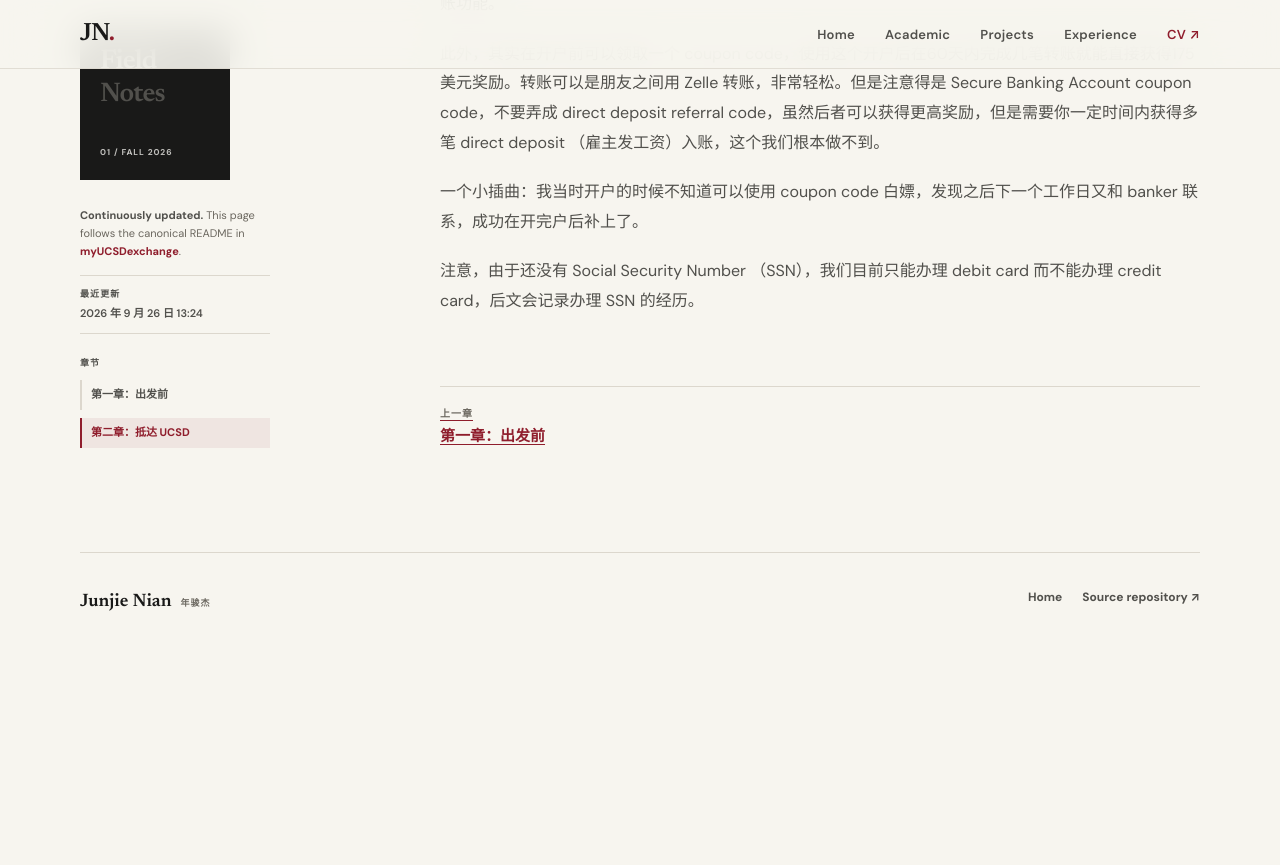
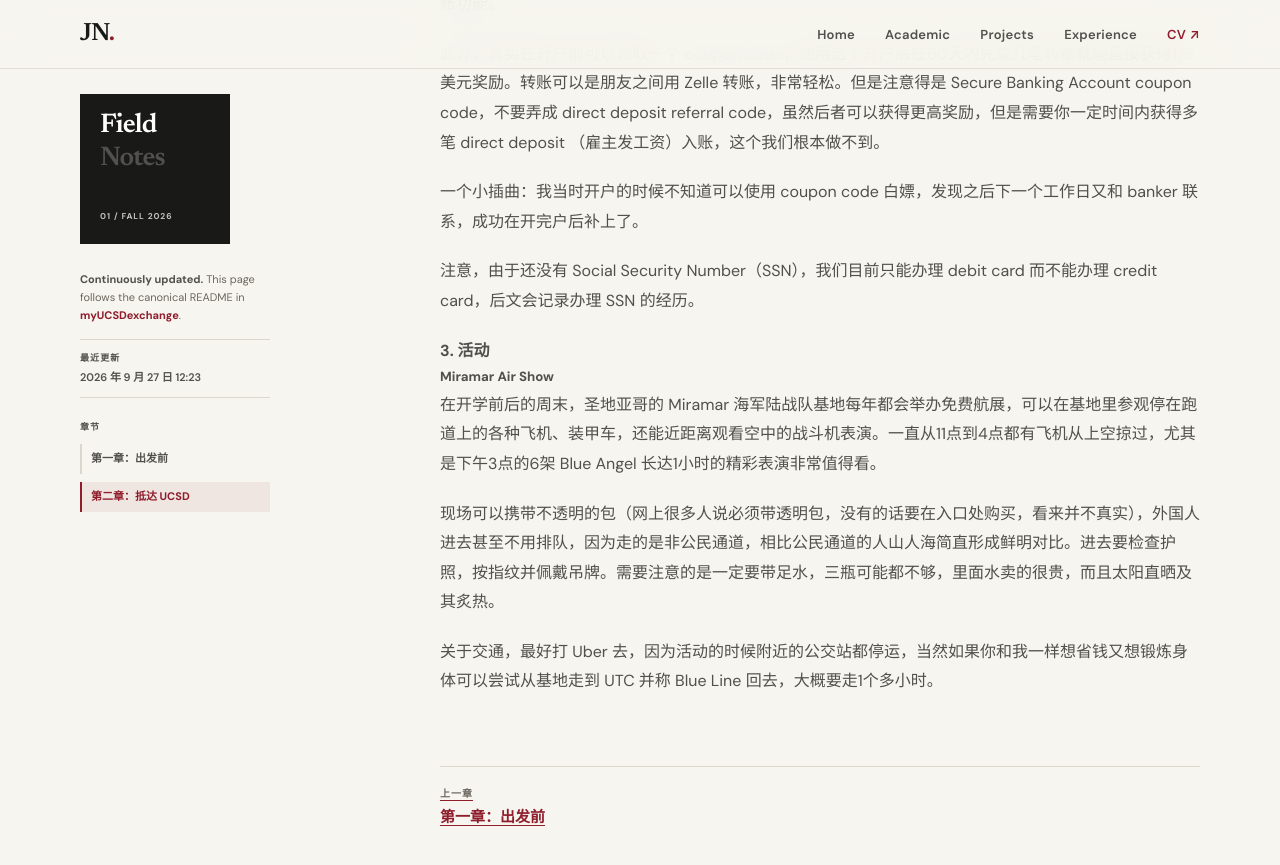
Before and after one commit to JunjieNian/JunjieNian.github.io, a Jekyll site: the page built from exchange-pages/2.md, in a window 1280 px wide and 900 px high, scrolled down 2796 px. Shown: the top 865 px of the window. Built offline with Jekyll 4.4.1, drawn with Linux system fonts in a browser that asks for light colours; before the commit the page ends 3457 px from its top, so only the background shows below that.

Commit message:
Sync UCSD exchange notes

```diff
--- a/exchange-pages/2.md
+++ b/exchange-pages/2.md
@@ -4,8 +4,8 @@ layout: exchange
 title: "第二章：抵达 UCSD | 我的 UCSD 交换经历"
 description: "Junjie Nian 持续更新的 UCSD 交换经历：从申请、行前准备到校园生活，为后来的交换生提供个人经验参考。"
 permalink: "/exchange/2/"
-last_updated: "2026-09-26T13:24:12+08:00"
-last_updated_display: "2026 年 9 月 26 日 13:24"
+last_updated: "2026-09-27T12:23:37+08:00"
+last_updated_display: "2026 年 9 月 27 日 12:23"
 chapter_number: 2
 chapters:
   - number: 1
@@ -81,4 +81,13 @@ chapters:
 
 一个小插曲：我当时开户的时候不知道可以使用 coupon code 白嫖，发现之后下一个工作日又和 banker 联系，成功在开完户后补上了。
 
-注意，由于还没有 Social Security Number （SSN），我们目前只能办理 debit card 而不能办理 credit card，后文会记录办理 SSN 的经历。
+注意，由于还没有 Social Security Number（SSN），我们目前只能办理 debit card 而不能办理 credit card，后文会记录办理 SSN 的经历。
+
+#### 3. 活动
+
+##### Miramar Air Show
+在开学前后的周末，圣地亚哥的 Miramar 海军陆战队基地每年都会举办免费航展，可以在基地里参观停在跑道上的各种飞机、装甲车，还能近距离观看空中的战斗机表演。一直从11点到4点都有飞机从上空掠过，尤其是下午3点的6架 Blue Angel 长达1小时的精彩表演非常值得看。
+
+现场可以携带不透明的包（网上很多人说必须带透明包，没有的话要在入口处购买，看来并不真实），外国人进去甚至不用排队，因为走的是非公民通道，相比公民通道的人山人海简直形成鲜明对比。进去要检查护照，按指纹并佩戴吊牌。需要注意的是一定要带足水，三瓶可能都不够，里面水卖的很贵，而且太阳直晒及其炙热。
+
+关于交通，最好打 Uber 去，因为活动的时候附近的公交站都停运，当然如果你和我一样想省钱又想锻炼身体可以尝试从基地走到 UTC 并称 Blue Line 回去，大概要走1个多小时。
```
Also changed, not shown: exchange.md (+2 -2 lines).
